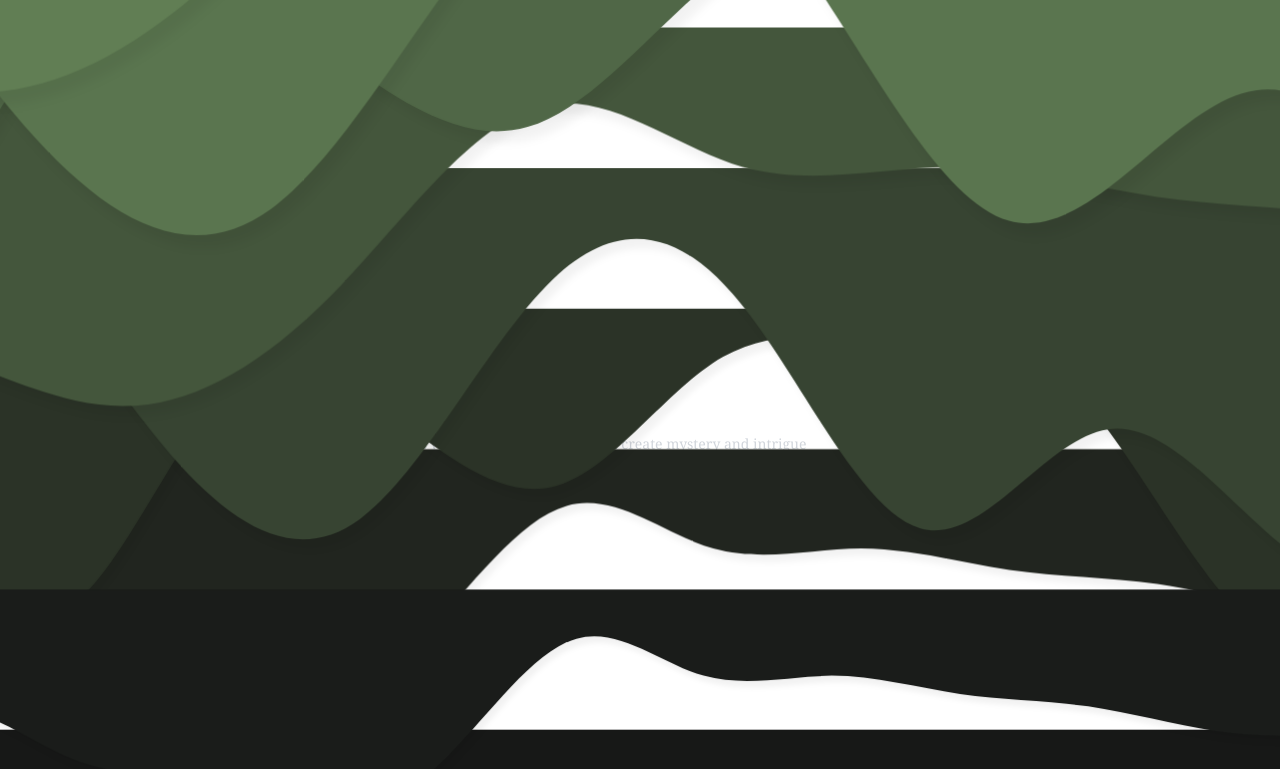
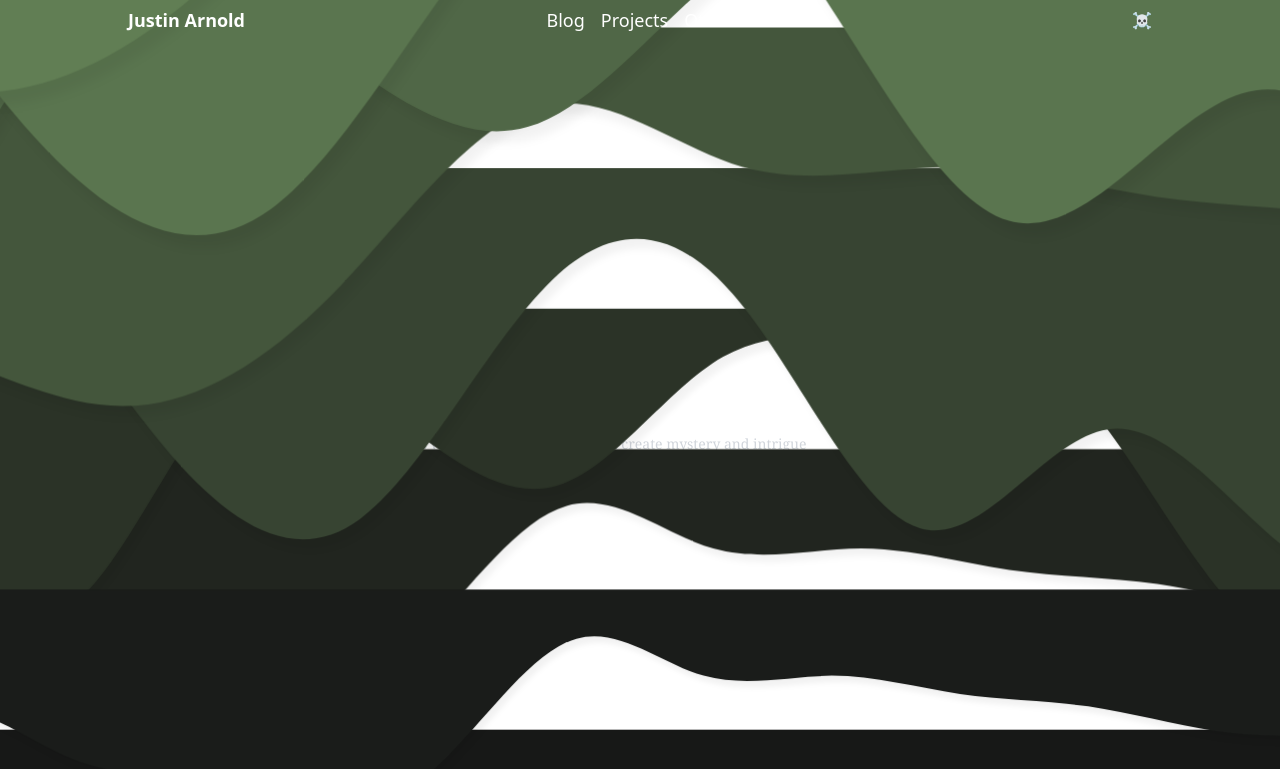
Before and after one commit to Justin-Arnold/Portfolio-2023, a Nuxt app: page / in a window 1280 px wide. Shown: the top 769 px of the page. Built offline with nearby package versions, Linux system fonts and the light colour scheme.

Commit message:
removed x overflow on body to avoid scroll bars as waves scale

```diff
--- a/app.vue
+++ b/app.vue
@@ -1,6 +1,12 @@
 <template>
     <AtomPageFrame>
-        <OrganismSiteHeader></OrganismSiteHeader>
+        <OrganismSiteHeader class="z-[999]"></OrganismSiteHeader>
         <NuxtPage />
     </AtomPageFrame>
 </template>
+
+<style>
+body {
+    overflow-x: hidden;
+}
+</style>
```
